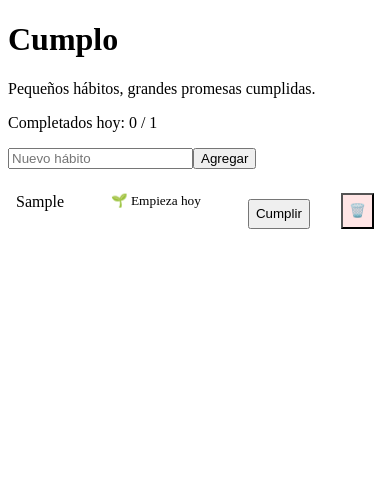
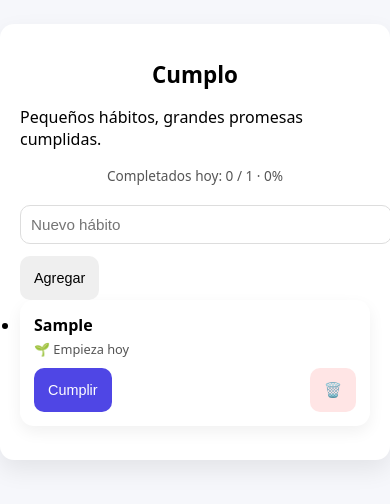
Before and after one commit to arnolgarzon/Cumplo, a React (Vite) app: page / in a window 390 px wide. Both pictures are taken after typing "Sample" into the empty fields and a click on the button "Agregar". Shown: the top 504 px of the page. Built offline with nearby package versions, Linux system fonts and the light colour scheme.

Commit message:
feat: complete habit tracker with streak logic, daily reset and responsive UI

```diff
--- a/src/App.jsx
+++ b/src/App.jsx
@@ -3,95 +3,133 @@ import Header from "./components/Header";
 import HabitForm from "./components/HabitForm";
 import HabitList from "./components/HabitList";
 
-function App() {
-  // 1️⃣ Estado con carga inicial desde localStorage
-  const [habits, setHabits] = useState(() => {
+/* =========================
+   🧠 HELPERS (FUTURO HOOK)
+========================= */
+
+// Fecha normalizada (clave para rachas)
+function getTodayKey() {
+  return new Date().toISOString().split("T")[0];
+}
+
+// Cargar hábitos seguros desde localStorage
+function loadHabits() {
+  try {
     const saved = localStorage.getItem("habits");
     return saved ? JSON.parse(saved) : [];
-  });
+  } catch {
+    return [];
+  }
+}
 
-  // 2️⃣ Guardar automáticamente cuando cambien
+function App() {
+  /* =========================
+     📦 ESTADO PRINCIPAL
+  ========================= */
+  const [habits, setHabits] = useState(loadHabits);
+  const [lastOpenDate, setLastOpenDate] = useState(
+    localStorage.getItem("lastOpenDate")
+  );
+
+  const today = getTodayKey();
+
+  /* =========================
+     🔄 RESET DIARIO AUTOMÁTICO
+  ========================= */
   useEffect(() => {
-  const today = new Date().toDateString();
+    if (lastOpenDate !== today) {
+      setHabits(prev =>
+        prev.map(habit => ({
+          ...habit,
+          completed: false
+        }))
+      );
 
-  setHabits(prev =>
-    prev.map(habit =>
-      habit.lastCompleted !== today
-        ? { ...habit, completed: false }
-        : habit
-    )
-  );
-}, []);
+      setLastOpenDate(today);
+      localStorage.setItem("lastOpenDate", today);
+    }
+  }, [lastOpenDate, today]);
 
+  /* =========================
+     💾 PERSISTENCIA
+  ========================= */
+  useEffect(() => {
+    localStorage.setItem("habits", JSON.stringify(habits));
+  }, [habits]);
 
-  // 3️⃣ Métricas (SIEMPRE dentro del componente)
+  /* =========================
+     📊 MÉTRICAS (ESCALABLES)
+  ========================= */
   const completedCount = habits.filter(h => h.completed).length;
   const totalCount = habits.length;
+  const completionRate =
+    totalCount === 0 ? 0 : Math.round((completedCount / totalCount) * 100);
 
-  // 4️⃣ Agregar hábito
+  /* =========================
+     ➕ AGREGAR HÁBITO
+  ========================= */
   function addHabit(name) {
     if (!name.trim()) return;
 
     const newHabit = {
-      id: Date.now(),
-      name,
+      id: crypto.randomUUID(), // 🔐 más seguro que Date.now
+      name: name.trim(),
       completed: false,
       streak: 0,
-      lastCompleted: null
+      bestStreak: 0,
+      lastCompleted: null,
+      createdAt: today
     };
-
 
     setHabits(prev => [...prev, newHabit]);
   }
 
-  // 5️⃣ Marcar / desmarcar hábito
+  /* =========================
+     ✅ CUMPLIR HÁBITO
+  ========================= */
   function toggleHabit(id) {
-    const today = new Date().toDateString();
-
-    setHabits(prevHabits =>
-      prevHabits.map(habit => {
+    setHabits(prev =>
+      prev.map(habit => {
         if (habit.id !== id) return habit;
 
-        // 🚫 Ya cumplido hoy
-        if (habit.lastCompleted === today) {
-          return habit;
-        }
+        // 🚫 ya cumplido hoy
+        if (habit.lastCompleted === today) return habit;
 
-        const completed = true;
-        const streak = habit.lastCompleted
-          ? habit.streak + 1
-          : habit.streak + 1;
+        const newStreak = habit.streak + 1;
 
         return {
           ...habit,
-          completed,
-          streak,
+          completed: true,
+          streak: newStreak,
+          bestStreak: Math.max(habit.bestStreak, newStreak),
           lastCompleted: today
         };
       })
     );
   }
 
-
-  // 6️⃣ Eliminar hábito
+  /* =========================
+     🗑️ ELIMINAR HÁBITO
+  ========================= */
   function deleteHabit(id) {
-    setHabits(prevHabits =>
-      prevHabits.filter(habit => habit.id !== id)
-    );
+    setHabits(prev => prev.filter(h => h.id !== id));
   }
 
+  /* =========================
+     🧩 UI
+  ========================= */
   return (
-    <div>
+    <div className="app">
       <Header />
 
-      <p>
-        Completados hoy: {completedCount} / {totalCount}
+      <p className="stats">
+        Completados hoy: {completedCount} / {totalCount} · {completionRate}%
       </p>
 
       <HabitForm onAddHabit={addHabit} />
 
       {habits.length === 0 ? (
-        <p>🌱 Empieza agregando tu primer hábito</p>
+        <p className="empty">🌱 Empieza agregando tu primer hábito</p>
       ) : (
         <HabitList
           habits={habits}
--- a/src/components/HabitItem.jsx
+++ b/src/components/HabitItem.jsx
@@ -1,72 +1,48 @@
 function HabitItem({ habit, onToggleHabit, onDeleteHabit }) {
   return (
     <li
-      style={{
-        opacity: habit.completed ? 0.6 : 1,
-        backgroundColor: habit.streak >= 3 ? "#e0ffe5" : "transparent",
-        padding: "8px",
-        borderRadius: "6px",
-        marginBottom: "8px",
-        listStyle: "none"
-      }}
+      className={`habit-item
+        ${habit.completed ? "completed" : ""}
+        ${habit.streak >= 3 ? "good-streak" : ""}
+      `}
     >
-      {/* Nombre del hábito (clickeable) */}
-      <span
-        style={{
-          textDecoration: habit.completed ? "line-through" : "none",
-          fontWeight: "500",
-          cursor: "pointer"
-        }}
+      <div className="habit-title">
+        {habit.name}
+      </div>
+
+      <div className="habit-meta">
+        {habit.streak > 0 ? `🔥 ${habit.streak} días · ${getStreakStatus(habit.streak)}` : "🌱 Empieza hoy"}
+      </div>
+
+      <div className="habit-actions">
+        <button
+          className="primary"
           onClick={() => onToggleHabit(habit.id)}
+          disabled={habit.completed}
         >
-        {habit.name}
-      </span>
-
-      <br />
-
-      {/* Racha visible solo si existe */}
-      {habit.streak > 0 && (
-        <small>🔥 {habit.streak} días</small>
-      )}
-
-      <br />
-
-      {/* Estado de la racha */}
-      <small>{getStreakStatus(habit.streak)}</small>
-
-      <br />
-
-      {/* Botón cumplir */}
-      <button
-        style={{ marginTop: "6px" }}
-        onClick={() => onToggleHabit(habit.id)}
-      >
-        {habit.completed ? "Hecho" : "Cumplir"}
+          {habit.completed ? "Hecho hoy" : "Cumplir"}
         </button>
 
-      {/* Botón eliminar con confirmación */}
         <button
+          className="danger"
           onClick={() => {
             if (confirm("¿Eliminar este hábito?")) {
               onDeleteHabit(habit.id);
             }
           }}
-        style={{
-          marginLeft: "8px",
-          backgroundColor: "#ffe5e5"
-        }}
         >
           🗑️
         </button>
+      </div>
     </li>
   );
 }
 
 function getStreakStatus(streak) {
-  if (streak >= 5) return "🚀 Imparable";
-  if (streak >= 3) return "🔥 En racha";
-  if (streak >= 1) return "💪 Buen comienzo";
-  return "🌱 Empieza hoy";
+  if (streak >= 5) return "Imparable 🚀";
+  if (streak >= 3) return "En racha 🔥";
+  if (streak >= 1) return "Buen comienzo 💪";
+  return "Empieza hoy 🌱";
 }
 
 export default HabitItem;
--- a/src/index.css
+++ b/src/index.css
@@ -1,13 +1,168 @@
+/* =========================
+   🌍 BASE
+========================= */
+body {
+  font-family: system-ui, -apple-system, BlinkMacSystemFont, sans-serif;
+  background-color: #f6f7fb;
+  margin: 0;
+  padding: 0;
+}
+
+/* =========================
+   📱 CONTENEDOR APP
+========================= */
+.app {
+  max-width: 420px;
+  margin: 24px auto;
+  background: white;
+  padding: 20px;
+  border-radius: 14px;
+  box-shadow: 0 10px 25px rgba(0, 0, 0, 0.08);
+}
+
+/* =========================
+   🧾 TEXTOS
+========================= */
+h1 {
+  text-align: center;
+  margin-bottom: 10px;
+  font-size: 1.4rem;
+}
+
+.stats {
+  text-align: center;
+  font-size: 0.85rem;
+  color: #555;
+  margin-bottom: 20px;
+}
+
+/* =========================
+   📋 LISTA
+========================= */
 ul {
   padding: 0;
-  list-style: none;
+  margin: 0;
 }
 
-li {
+/* =========================
+   🌱 HÁBITO
+========================= */
+.habit-item {
+  transition: all 0.2s ease;
+  padding: 10px;
+  border-radius: 10px;
+}
+
+.habit-item.completed {
+  opacity: 0.6;
+}
+
+.habit-item.good-streak {
+  background-color: #e9fdf0;
+}
+
+/* =========================
+   🃏 HABIT CARD PREMIUM
+========================= */
+.habit-item {
+  background: white;
+  padding: 14px;
+  border-radius: 14px;
+  margin-bottom: 14px;
+  box-shadow: 0 6px 16px rgba(0, 0, 0, 0.06);
+  transition: transform 0.15s ease, box-shadow 0.15s ease;
+}
+
+.habit-item:hover {
+  transform: translateY(-2px);
+  box-shadow: 0 10px 22px rgba(0, 0, 0, 0.08);
+}
+
+.habit-item.completed {
+  opacity: 0.65;
+}
+
+.habit-item.good-streak {
+  background: linear-gradient(135deg, #e9fdf0, #ffffff);
+}
+
+/* =========================
+   🧠 HABIT HEADER
+========================= */
+.habit-title {
+  font-weight: 600;
+  font-size: 1rem;
+  margin-bottom: 4px;
+}
+
+.habit-meta {
+  font-size: 0.8rem;
+  color: #555;
+  margin-bottom: 10px;
+}
+
+/* =========================
+   🔘 ACTIONS
+========================= */
+.habit-actions {
   display: flex;
   justify-content: space-between;
-  padding: 0.5rem;
-  background: white;
-  margin-bottom: 0.5rem;
-  border-radius: 4px;
+  gap: 10px;
 }
+
+
+/* =========================
+   🔘 BOTONES
+========================= */
+button {
+  border: none;
+  border-radius: 10px;
+  padding: 10px 14px;
+  cursor: pointer;
+  font-size: 0.9rem;
+  min-height: 44px; /* 👈 táctil */
+}
+
+button.primary {
+  background-color: #4f46e5;
+  color: white;
+}
+
+button.primary:disabled {
+  background-color: #c7c7ff;
+  cursor: not-allowed;
+}
+
+button.danger {
+  background-color: #ffe5e5;
+}
+
+/* =========================
+   ✏️ INPUT
+========================= */
+input {
+  width: 100%;
+  padding: 10px;
+  margin-bottom: 12px;
+  border-radius: 10px;
+  border: 1px solid #ddd;
+  font-size: 0.95rem;
+}
+
+/* =========================
+   📱 EXTRA MOBILE (≤360px)
+========================= */
+@media (max-width: 360px) {
+  .app {
+    margin: 12px;
+    padding: 16px;
+  }
+
+  h1 {
+    font-size: 1.25rem;
+  }
+
+  .stats {
+    font-size: 0.8rem;
+  }
+}
```
Also changed, not shown: 1 other file (tests, documents, lock files or other folders). Lines whose indentation alone changed are shown as unchanged.
